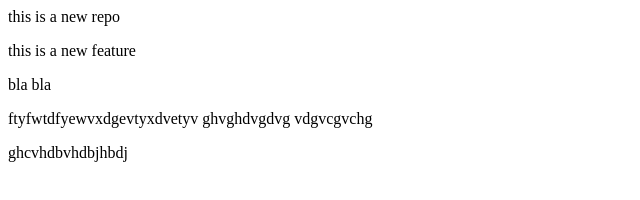
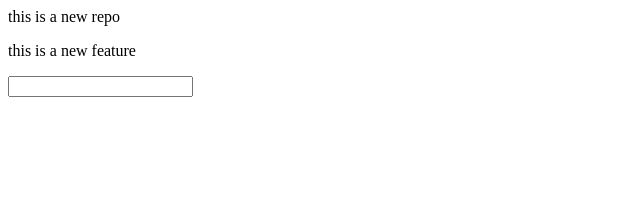
Before and after one commit to rachana0706/LocalRepo, a plain HTML site: page index.html in a window 1280 px wide. Shown: the whole page, without its empty margins (0-640 px from the left). Drawn offline with Linux system fonts and the light colour scheme.

Commit message:
added a textbox

```diff
--- a/index.html
+++ b/index.html
@@ -1,9 +1,4 @@
 
 <p>this is a new repo</p>
 <p>this is a new feature</p>
-<p>bla bla</p>
-<p>
-    ftyfwtdfyewvxdgevtyxdvetyv
-    ghvghdvgdvg vdgvcgvchg
-</p>
-ghcvhdbvhdbjhbdj
+<input type="text">
```
